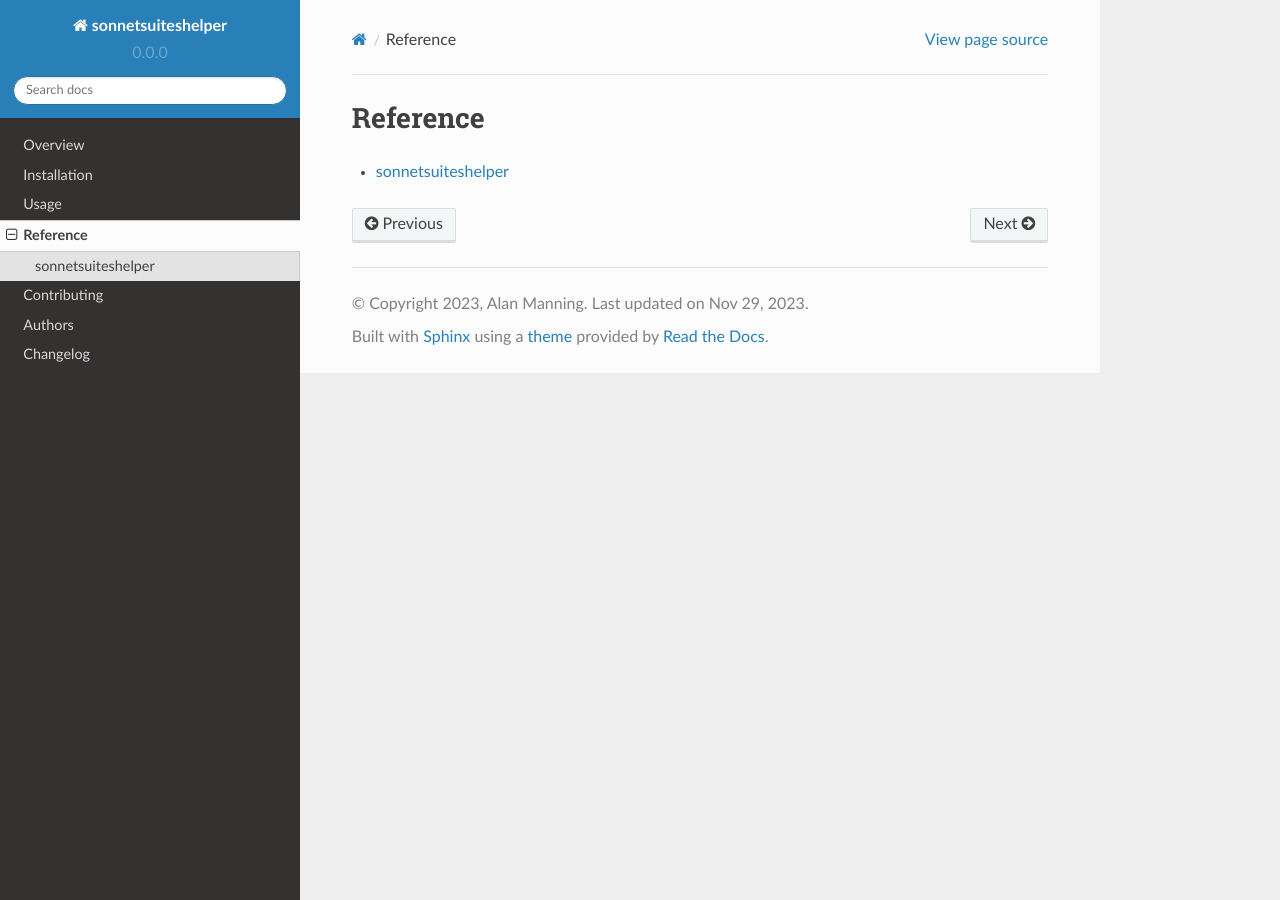
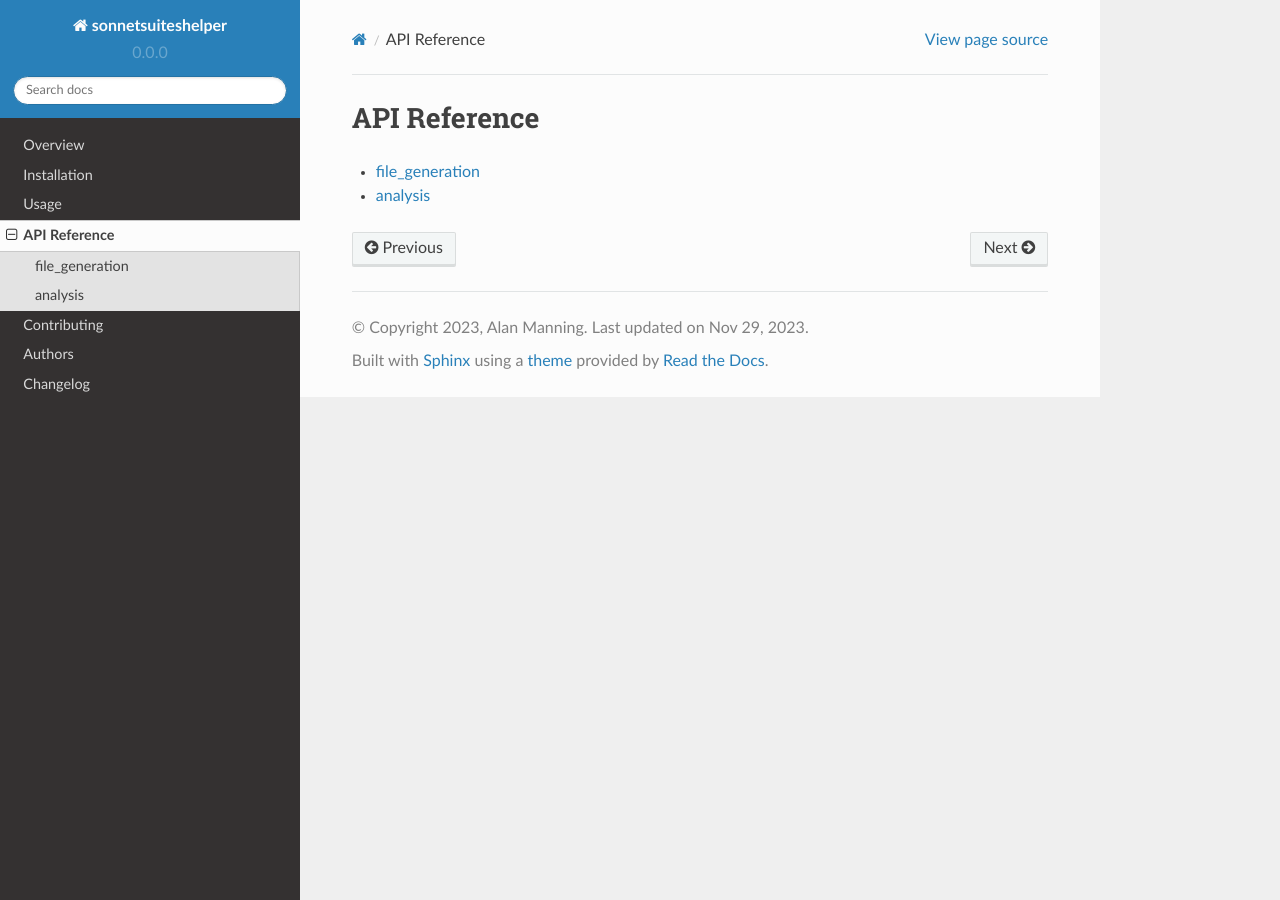
Before and after one commit to Alan-Manning/python-sonnetsuiteshelper, a Sphinx documentation site: the page built from docs/reference/index.rst, in a window 1280 px wide. Built offline with Sphinx 7.4.7 and the Read the Docs theme 2.0.0, drawn with Linux system fonts in a browser that asks for light colours.

Commit message:
fixing the docs

```diff
--- a/AUTHORS.rst
+++ b/AUTHORS.rst
@@ -2,4 +2,4 @@
 Authors
 =======
 
-* Alan Manning - https://github.com/Alan-Manning/python-sonnetsuiteshelper
+* Alan Manning - https://github.com/Alan-Manning
--- a/CONTRIBUTING.rst
+++ b/CONTRIBUTING.rst
@@ -29,8 +29,9 @@ The best way to send feedback is to file an issue at https://github.com/Alan-Man
 If you are proposing a feature:
 
 * Explain in detail how it would work.
+* Use the Feature Request label.
 * Keep the scope as narrow as possible, to make it easier to implement.
-* Remember that this is a volunteer-driven project, and that code contributions are welcome :)
+* Code contributions are welcome :) if you already have an implementation. See `Development`_.
 
 Development
 ===========
--- a/docs/conf.py
+++ b/docs/conf.py
@@ -1,13 +1,13 @@
 import os
 
 extensions = [
+    "sphinx.ext.napoleon",
     "sphinx.ext.autodoc",
     "sphinx.ext.autosummary",
     "sphinx.ext.coverage",
     "sphinx.ext.doctest",
     "sphinx.ext.extlinks",
     "sphinx.ext.ifconfig",
-    "sphinx.ext.napoleon",
     "sphinx.ext.todo",
     "sphinx.ext.viewcode",
 ]
@@ -40,5 +40,7 @@ html_sidebars = {
 html_short_title = f"{project}-{version}"
 
 napoleon_use_ivar = True
-napoleon_use_rtype = False
+napoleon_use_rtype = True
 napoleon_use_param = False
+napoleon_numpy_docstring = True
+napoleon_custom_sections = [("KwArgs", "Keyword Arguments")]
--- /dev/null
+++ b/docs/reference/analysis.rst
@@ -0,0 +1,9 @@
+********
+analysis
+********
+
+
+analysis_func_1
+==================
+
+todo
--- /dev/null
+++ b/docs/reference/file_generation.rst
@@ -0,0 +1,9 @@
+***************
+file_generation
+***************
+
+
+generate_file_like
+==================
+
+.. autofunction:: sonnetsuiteshelper.file_generation.generate_file_like
--- a/docs/reference/index.rst
+++ b/docs/reference/index.rst
@@ -1,7 +1,10 @@
-Reference
-=========
+#############
+API Reference
+#############
+
 
 .. toctree::
-    :glob:
+    :maxdepth: 1
 
-    sonnetsuiteshelper*
+    file_generation
+    analysis
--- a/docs/reference/sonnetsuiteshelper.rst
+++ /dev/null
@@ -1,9 +0,0 @@
-sonnetsuiteshelper
-==================
-
-.. testsetup::
-
-    from sonnetsuiteshelper import *
-
-.. automodule:: sonnetsuiteshelper
-    :members:
--- a/setup.py
+++ b/setup.py
@@ -15,7 +15,7 @@ setup(
     name="sonnetsuiteshelper",
     version="0.0.0",
     license="LGPL-3.0-or-later",
-    description="An example package. Generated with cookiecutter-pylibrary.",
+    description="A package to help with Sonnet Suites.",
     long_description="{}\n{}".format(
         re.compile("^.. start-badges.*^.. end-badges", re.M | re.S).sub("", read("README.rst")),
         re.sub(":[a-z]+:`~?(.*?)`", r"``\1``", read("CHANGELOG.rst")),
@@ -32,7 +32,8 @@ setup(
         # complete classifier list: http://pypi.python.org/pypi?%3Aaction=list_classifiers
         "Development Status :: 5 - Production/Stable",
         "Intended Audience :: Developers",
-        "License :: OSI Approved :: GNU Lesser General Public License v3 or later (LGPLv3+)" "Operating System :: Unix",
+        "License :: OSI Approved :: GNU Lesser General Public License v3 or later (LGPLv3+)",
+        "Operating System :: Unix",
         "Operating System :: POSIX",
         "Operating System :: Microsoft :: Windows",
         "Programming Language :: Python",
```
Also changed, not shown: README.rst (+10 -1 lines), 2 other files.
